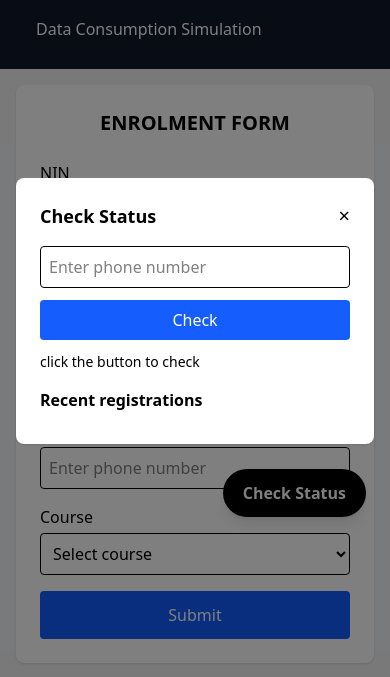
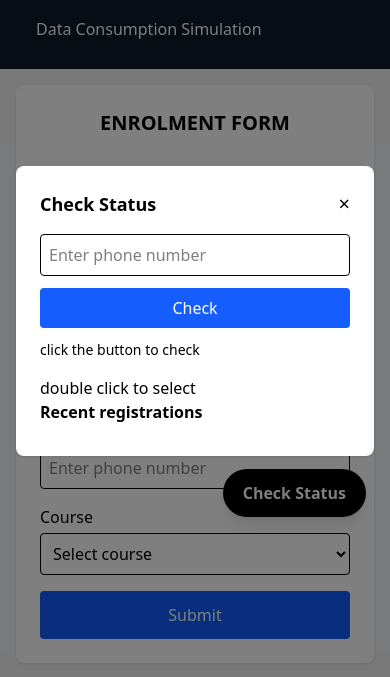
Before and after one commit to JhustDuke/CBT-app, a website built with Vite: page simulation-pages/index.html in a window 390 px wide. Both pictures are taken after a click on the button "Check Status". Shown: the part 111-788 px from the top of the page. Built offline with nearby package versions, Linux system fonts and the light colour scheme.

Commit message:
refactor index.html: rearrange stored phone selection instructions for clarity

```diff
--- a/simulation-pages/index.html
+++ b/simulation-pages/index.html
@@ -183,9 +183,8 @@
 				</p>
 
 				<!-- recent registrations list (filled by TS) -->
-				<div id="storedPhones">
-					<p>double click to select</p>
-				</div>
+				<p>double click to select</p>
+				<div id="storedPhones"> </div>
 			</div>
 		</div>
 
```
